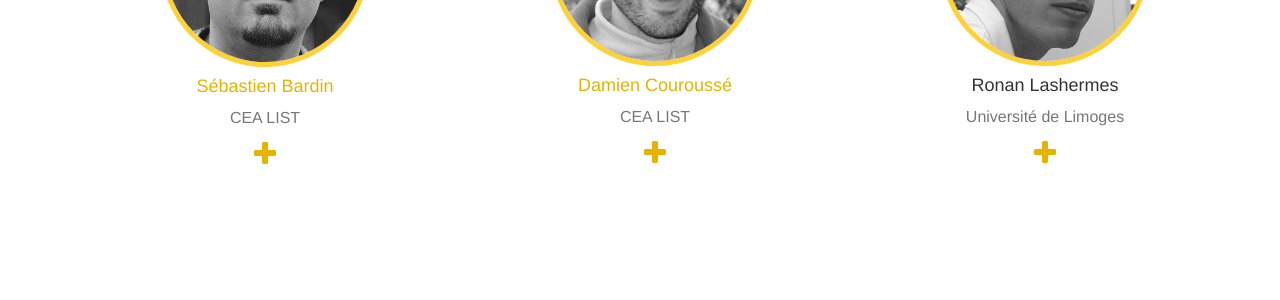
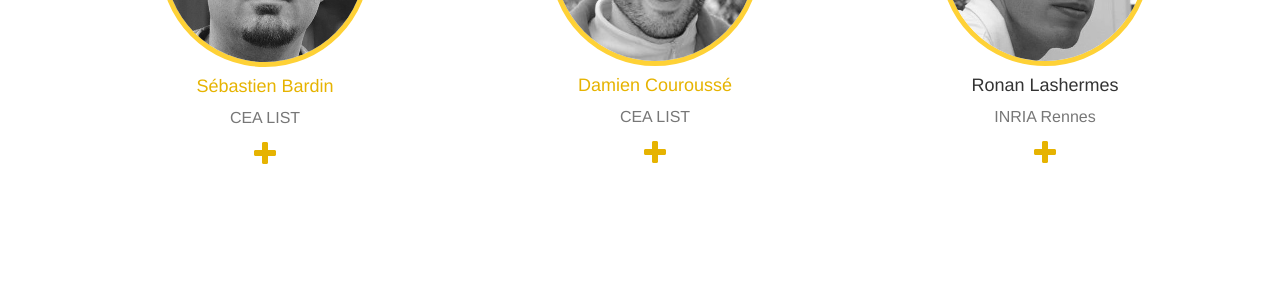
Before and after one commit to issisp2017/issisp2017.github.io, a Jekyll site: the page built from index.md, in a window 1280 px wide and 900 px high, scrolled down 2419 px. Shown: the part 152-452 px from the top of the window. Built offline with Jekyll 4.4.1, drawn with Linux system fonts in a browser that asks for light colours.

Commit message:
[fix] Ronan's affiliation

```diff
--- a/_data/people.yml
+++ b/_data/people.yml
@@ -104,6 +104,6 @@
 - lastname: Lashermes
   firstname: Ronan
   id: ronan
-  affiliation: Université de Limoges
+  affiliation: INRIA Rennes
   teacher: true
   img: ronan.png
```
